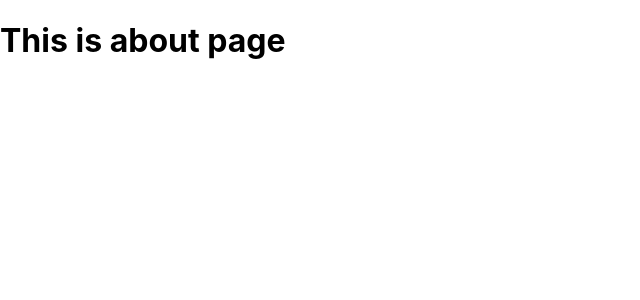
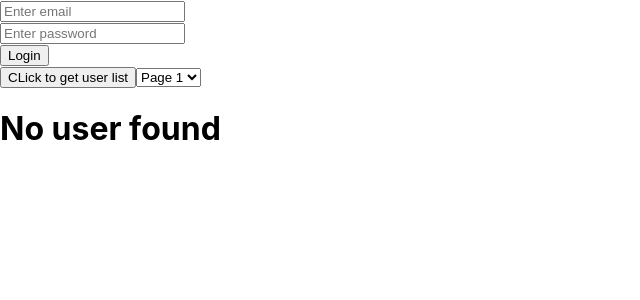
Before and after one commit to anshu292/ReactDev, a React (Create React App) app: page /about in a window 1280 px wide. Shown: the top 300 px of the page, without its empty margins (0-640 px from the left). Built offline with nearby package versions, Linux system fonts and the light colour scheme.

Commit message:
Login with hard coded values

```diff
--- a/src/pages/About.js
+++ b/src/pages/About.js
@@ -1,8 +1,55 @@
+import { useState } from "react";
+import Login from "./Login";
+
 export default function About(){
+
+    const[userList, setUserList]=useState([]);
+
+    const getData =async(pageNo)=> {
+        let res=await fetch('https://reqres.in/api/users?page='+pageNo,{method:"GET"});
+        let json= await res.json();
+
+        console.log(json);
+
+        setUserList(json['data']);
+
+
+    }
+   const  changepageNo=(val)=>{
+        console.log(val);
+        getData(val);
+
+    }
     return (
     <>
-    <h1>
-    This is about page
-    </h1>
-    </>)
+    <Login/>
+
+    <button onClick={()=>getData('1')}>CLick to get user list</button>
+        <select onChange={(e)=>changepageNo(e.target.value )}>
+            <option value="1">Page 1</option>
+            <option value="2">Page 2</option>
+            <option value="3">Page 3</option>
+            <option value="4">Page 4</option>
+        </select>
+
+        {
+            userList.length<=0?<h1>No user found</h1>:null
+
+        }
+   { userList.map((obj, index) =>{
+        return <div>
+
+            <img
+            src={obj.avatar}
+            alt={`${obj.first_name}'s avatar`}
+            style={{ width: "100px", height: "100px", borderRadius: "50%" }}
+          />
+           {obj.first_name}-- {obj.email}
+
+        </div>
+
+})
+    }
+  </>
+)
 }
--- /dev/null
+++ b/src/pages/Login.js
@@ -0,0 +1,40 @@
+import { useRef } from "react"
+
+export default function Login(){
+    const nameRef= useRef();
+    const pwdRef= useRef();
+
+    const apiCall=async()=>{
+        let data={
+            "email": "eve.holt@reqres.in",
+            "password": "cityslicka"
+        }
+      let res=  await fetch("https://reqres.in/api/login",{
+        method:"post",
+        body:JSON.stringify(data),
+        headers:{"content-type":"application/json"}
+    })
+
+        let json=await res.json();
+        console.log(json);
+
+    }
+    return(
+        <>
+        <div>
+            <input  ref={nameRef} type="text" placeholder="Enter email"/>
+
+        </div>
+        <div>
+            <input  ref={pwdRef} type="Password" placeholder="Enter password"/>
+
+        </div>
+        <div>
+            <input type="button" onClick={()=> apiCall()} value="Login"/>
+
+        </div>
+
+        </>
+    )
+
+}
```
